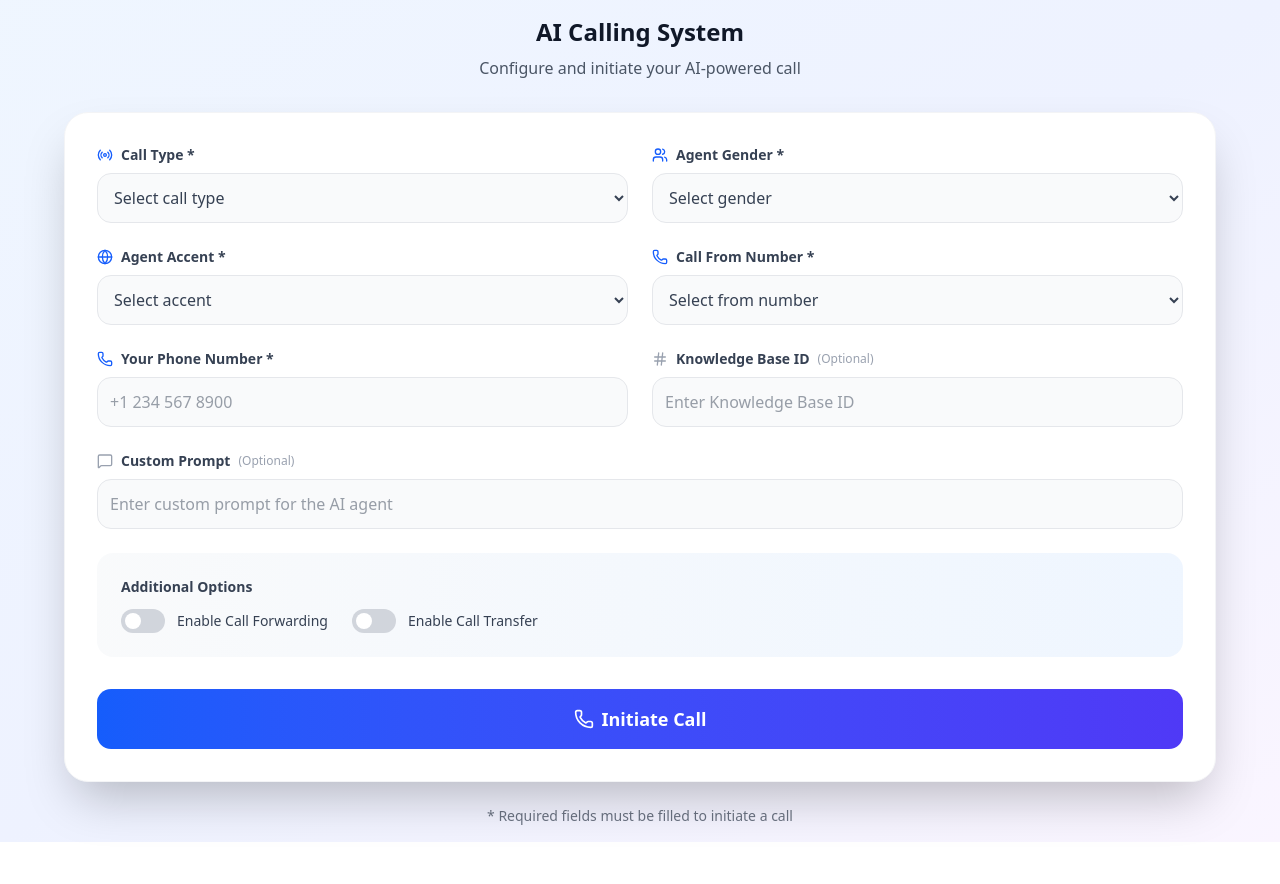
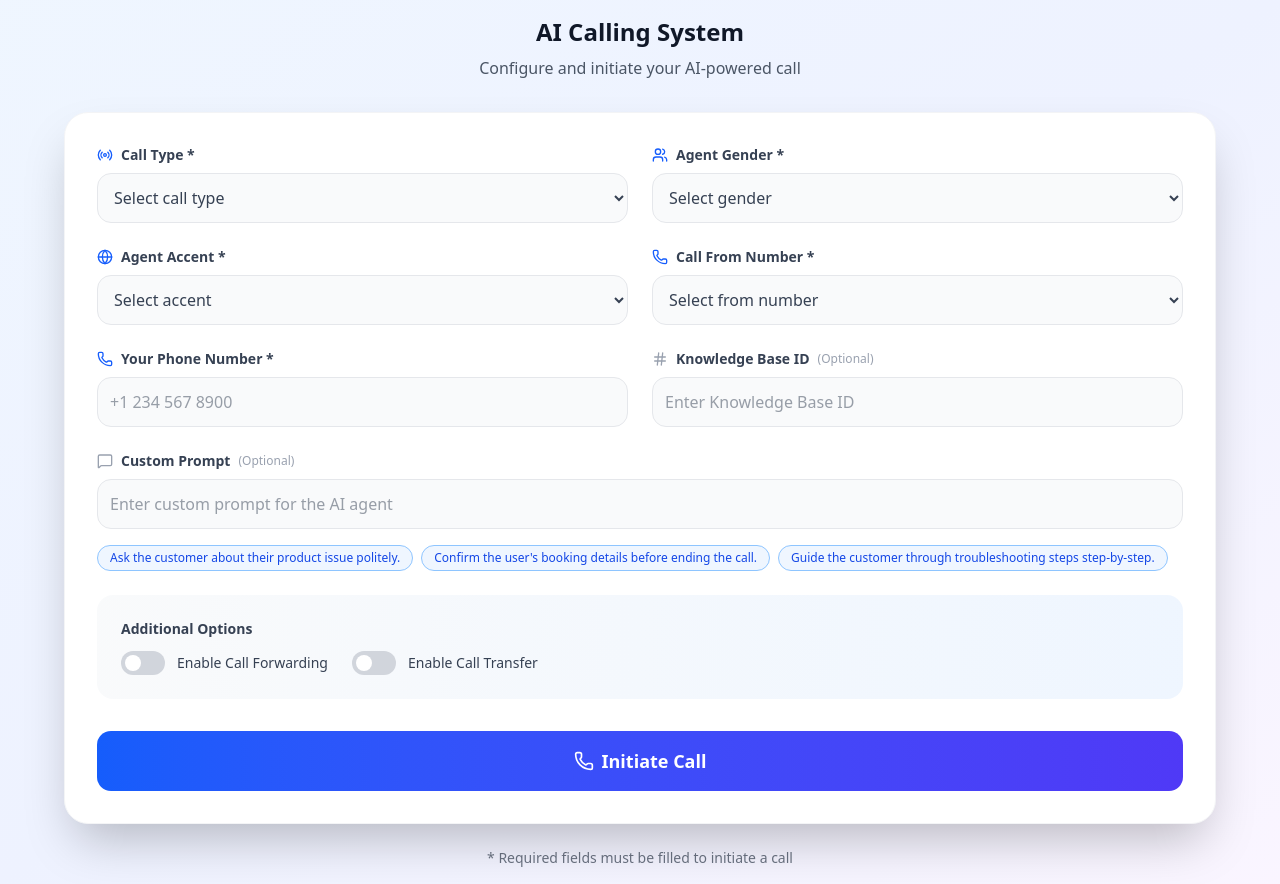
Before and after one commit to AppSynergiesPvtLtd/Client-Demo-Chatbot, a Next.js app: page /ai-calling in a window 1280 px wide. Before the commit the page ends 842 px from the top, so only its background shows below. Built offline with nearby package versions, Linux system fonts and the light colour scheme.

Commit message:
added hints

```diff
--- a/src/app/ai-calling/page.tsx
+++ b/src/app/ai-calling/page.tsx
@@ -259,6 +259,8 @@ export default function AICalling() {
                   (Optional)
                 </span>
               </label>
+
+              {/* Input */}
               <input
                 type="text"
                 value={prompt}
@@ -266,6 +268,23 @@ export default function AICalling() {
                 placeholder="Enter custom prompt for the AI agent"
                 className="w-full rounded-xl border border-gray-200 p-3 text-gray-700 bg-gray-50 focus:border-blue-500 focus:ring-4 focus:ring-blue-100 transition-all outline-none"
               />
+
+              {/* Prompt Hints */}
+              <div className="flex flex-wrap gap-2 mt-2">
+                {[
+                  "Ask the customer about their product issue politely.",
+                  "Confirm the user's booking details before ending the call.",
+                  "Guide the customer through troubleshooting steps step-by-step.",
+                ].map((hint, index) => (
+                  <button
+                    key={index}
+                    onClick={() => setPrompt(hint)}
+                    className="text-xs px-3 py-1 rounded-full border border-blue-300 text-blue-700 bg-blue-50 hover:bg-blue-100 transition-all"
+                  >
+                    {hint}
+                  </button>
+                ))}
+              </div>
             </div>
 
             {/* Toggles Section */}
```
